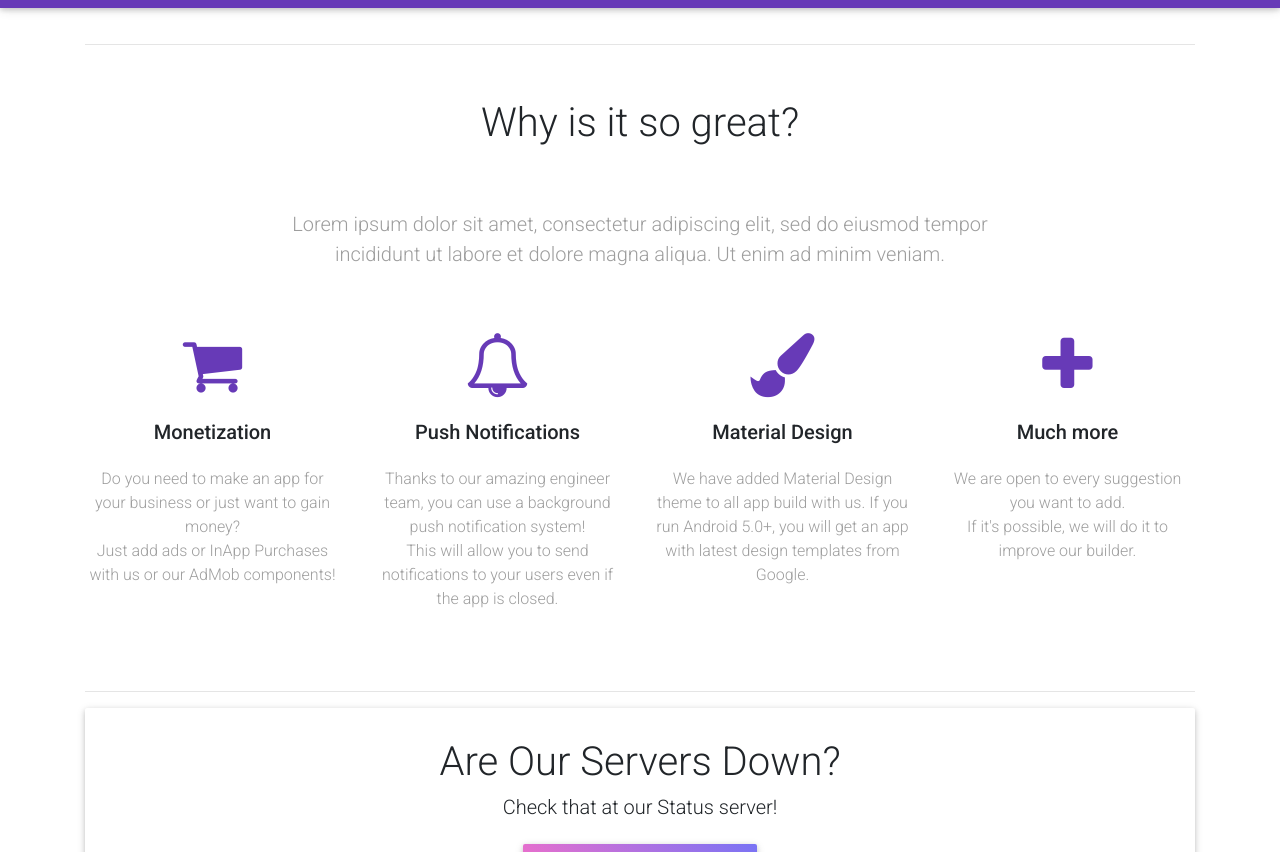
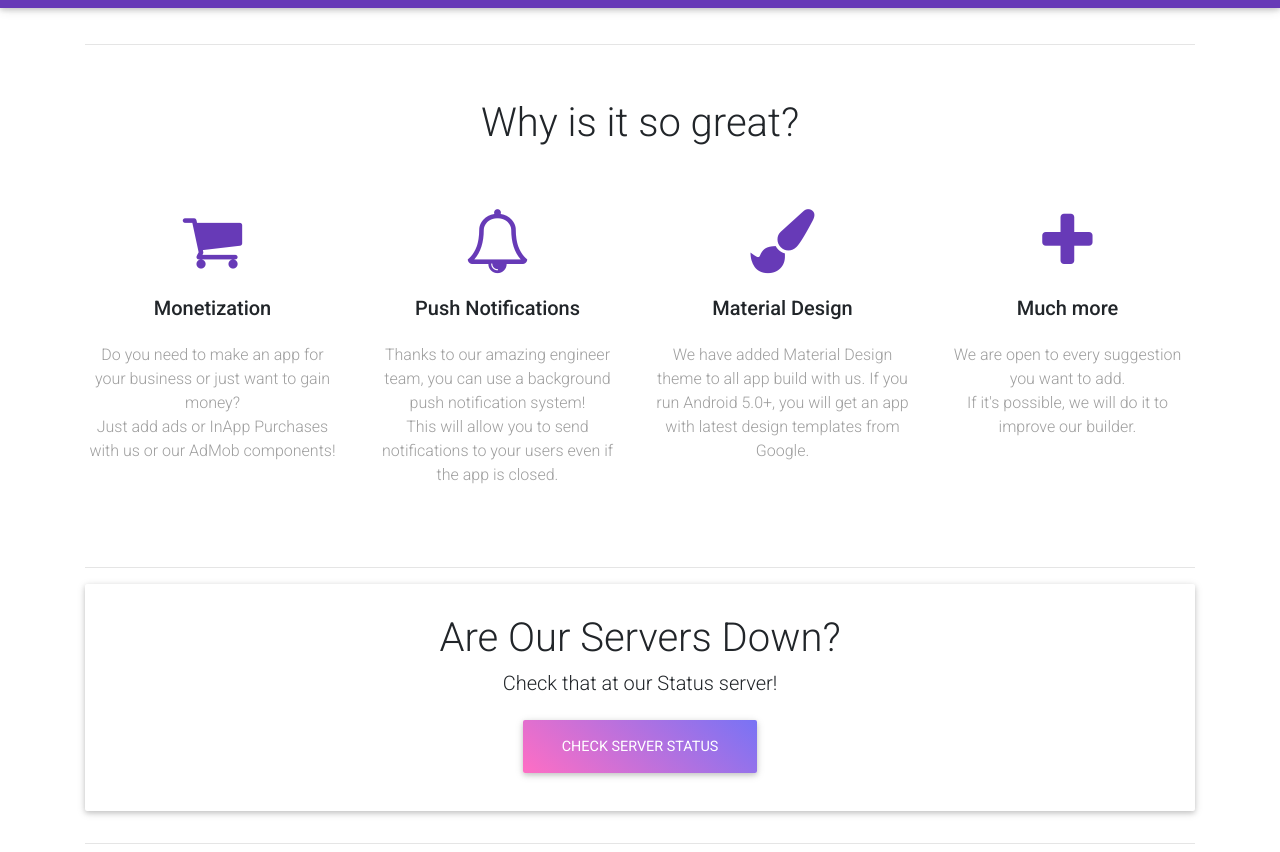
Before and after one commit to Kodular/kodular.github.io, a Jekyll site: the page built from index.html, in a window 1280 px wide and 900 px high, scrolled down 1032 px, cut to the strip 48-900 px from the top of the window. Built offline with Jekyll 4.4.1, drawn with Linux system fonts in a browser that asks for light colours; nearby versions of some CDN libraries.

Commit message:
Update index.html

```diff
--- a/index.html
+++ b/index.html
@@ -55,7 +55,7 @@
         <!--Section heading-->
         <h1 class="section-heading pt-4">Why is it so great?</h1>
         <!--Section description-->
-        <p class="section-description lead grey-text">Lorem ipsum dolor sit amet, consectetur adipiscing elit, sed do eiusmod tempor incididunt ut labore et dolore magna aliqua. Ut enim ad minim veniam.</p>
+        <!--<p class="section-description lead grey-text">Lorem ipsum dolor sit amet, consectetur adipiscing elit, sed do eiusmod tempor incididunt ut labore et dolore magna aliqua. Ut enim ad minim veniam.</p>-->
         <!--Grid row-->
         <div class="row features-big">
             <!--Grid column-->
```
